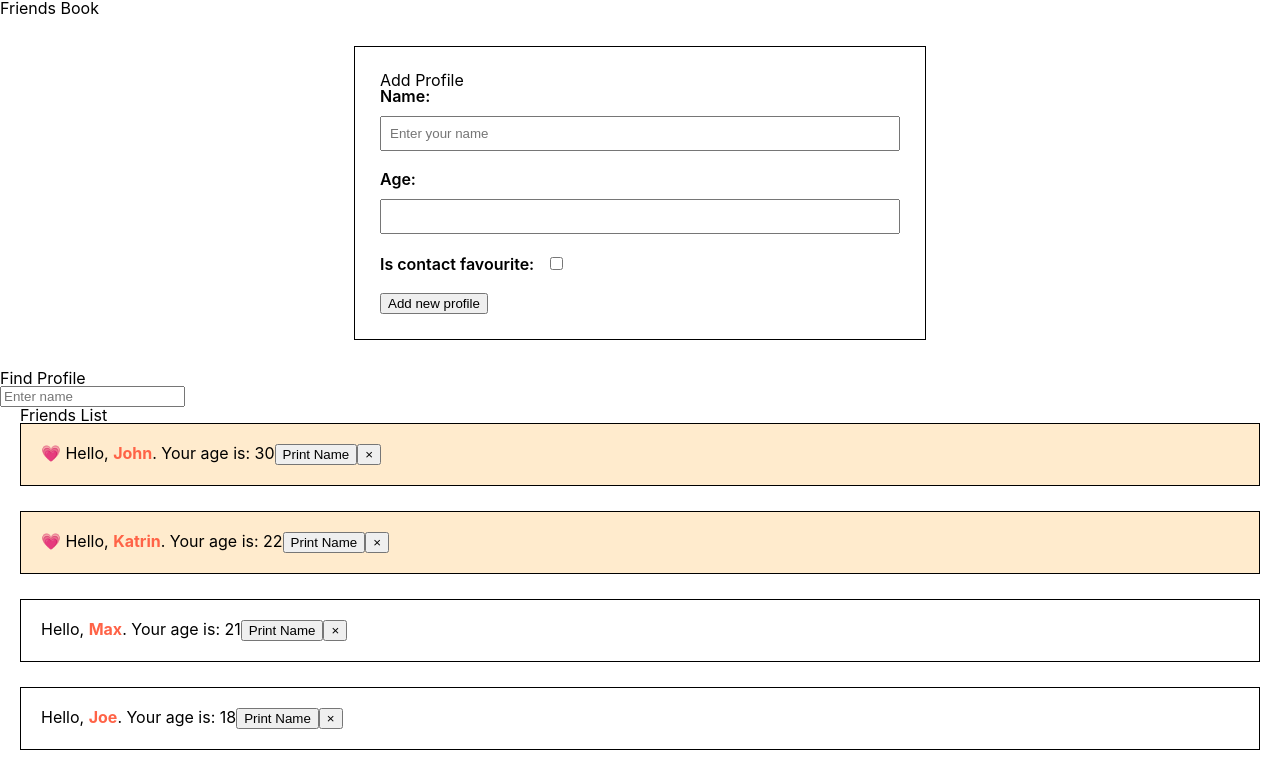
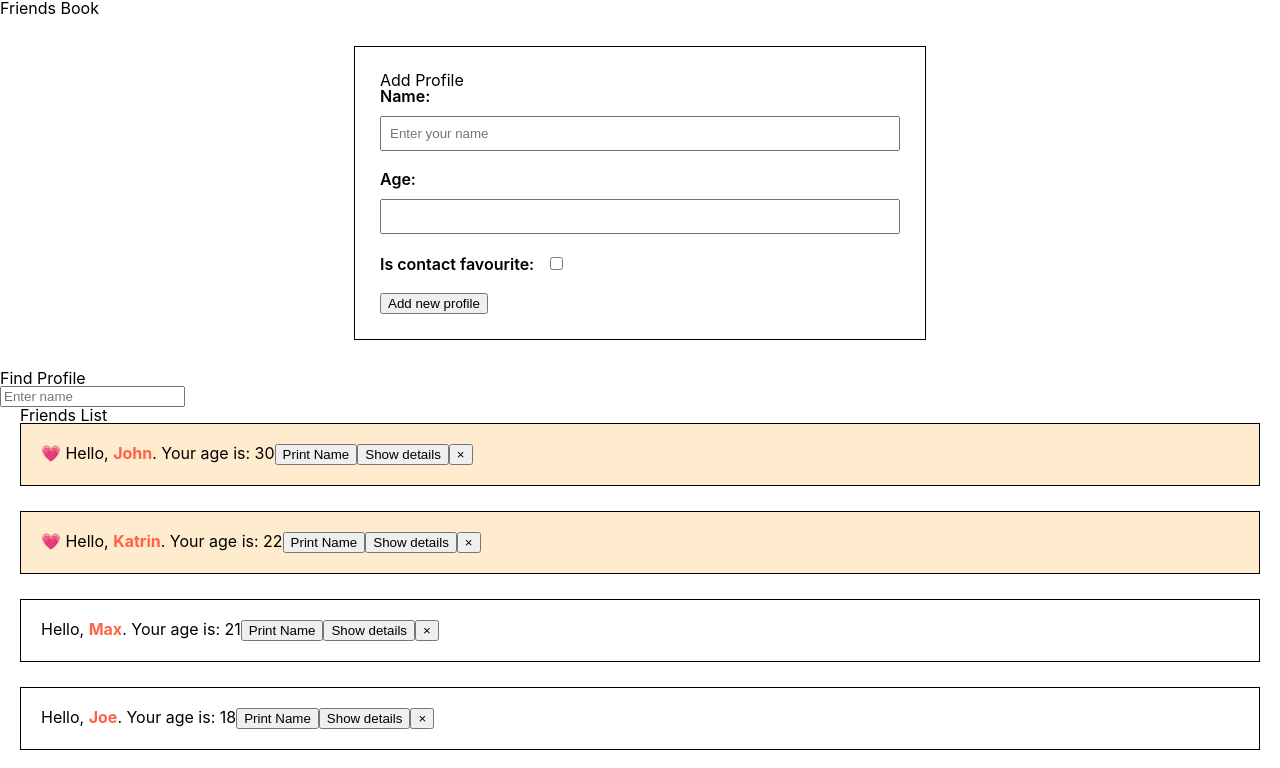
Before and after one commit to andreasrukom19/fson-work-93, a React (Create React App) app: page / in a window 1280 px wide. Shown: the top 768 px of the page. Built offline with nearby package versions, Linux system fonts and the light colour scheme.

Commit message:
Added button 'Show details'

```diff
--- a/src/components/Profile/Profile.jsx
+++ b/src/components/Profile/Profile.jsx
@@ -9,6 +9,7 @@ const Profile = ({
   className = '',
   handlePrintProfileName,
   handleDeleteProfile,
+  handleShowDetails,
 }) => {
   return (
     <p
@@ -17,6 +18,7 @@ const Profile = ({
     >
       {isFavourite && '💗'} Hello, <span className={css.accent}>{name}</span>. Your age is: {age}
       <button onClick={() => handlePrintProfileName(name)}>Print Name</button>
+      <button onClick={() => handleShowDetails(id)}>Show details</button>
       <button onClick={() => handleDeleteProfile(id)}>&times;</button>
     </p>
   )
```
